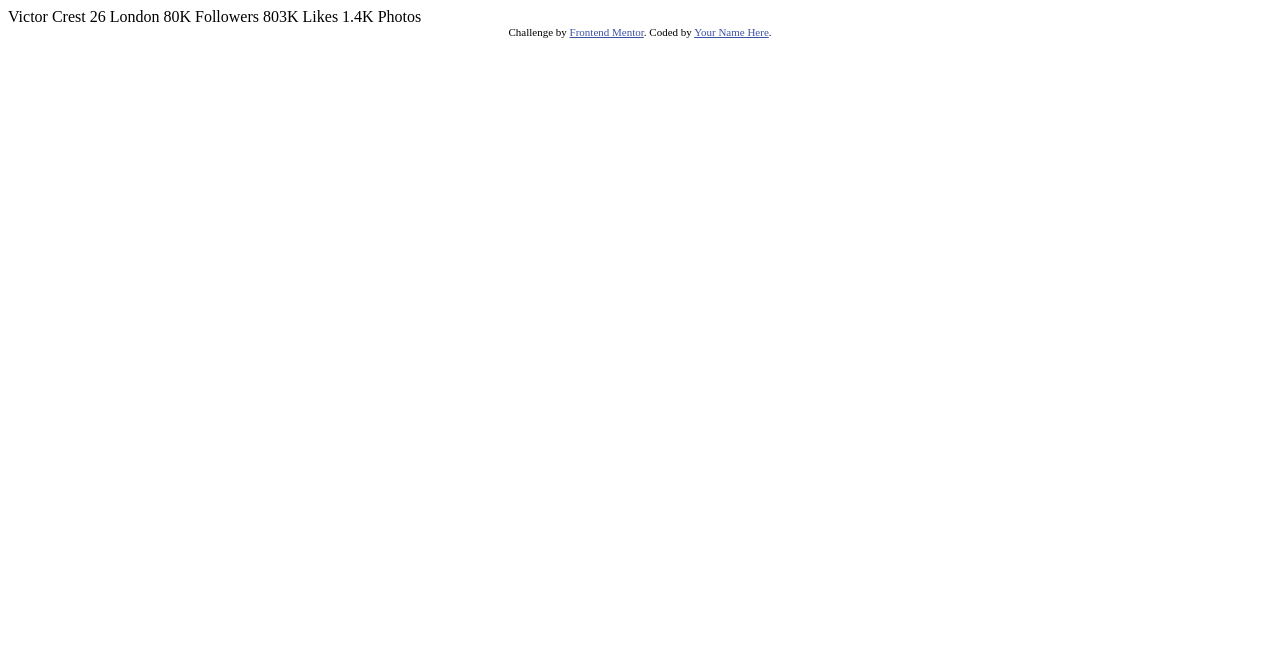
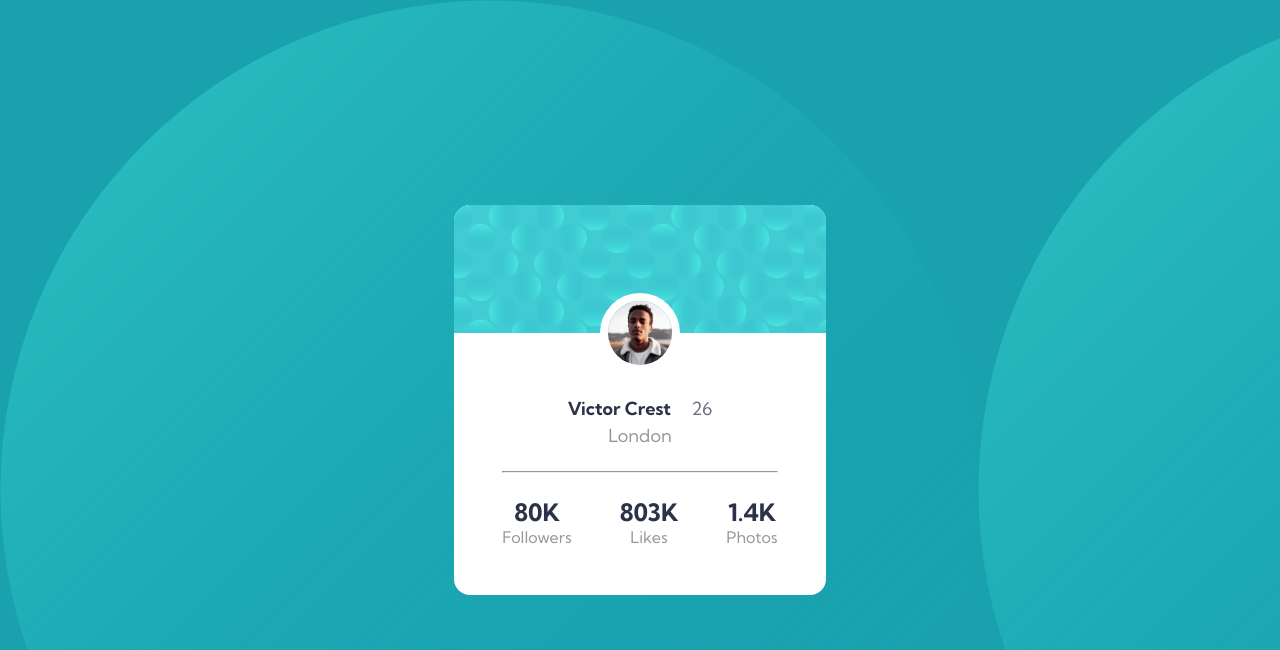
Before and after one commit to long-1810/profile-card, a plain HTML site: page index.html in a window 1280 px wide. Drawn offline with Linux system fonts and the light colour scheme.

Commit message:
Add files

```diff
--- a/index.html
+++ b/index.html
@@ -8,28 +8,40 @@
 
   <title>Frontend Mentor | Profile card component</title>
 
-  <!-- Feel free to remove these styles or customise in your own stylesheet 👍 -->
-  <style>
-    .attribution { font-size: 11px; text-align: center; }
-    .attribution a { color: hsl(228, 45%, 44%); }
-  </style>
+  <link rel="stylesheet" href="./style.css">
+  <link rel="preconnect" href="https://fonts.googleapis.com">
+<link rel="preconnect" href="https://fonts.gstatic.com" crossorigin>
+<link href="https://fonts.googleapis.com/css2?family=Kumbh+Sans:wght@400;700&display=swap" rel="stylesheet">
 </head>
 <body>
-  Victor Crest
-  26
-  London
+  <div class="container">
+    <h1 class="sr-only">Profile Card Component</h1>
+    <div class="banner">
+      <img src="./images/image-victor.jpg" alt="Avatar" class="avatar">
+    </div>
+    <main>
+      <div class="info">
+        <p class="name">Victor Crest</p>
+        <p class="age">26</p>
+        <p class="location">London</p>
+      </div>
+      <hr>
+      <div class="stats">
+        <div class="stat">
+          <p class="number">80K</p>
+          <p class="label">Followers</p>
+        </div>
+        <div class="stat">
+          <p class="number">803K</p>
+          <p class="label">Likes</p>
+        </div>
+        <div class="stat">
+          <p class="number">1.4K</p>
+          <p class="label">Photos</p>
+        </div>
+      </div>
+    </main>
 
-  80K
-  Followers
-
-  803K
-  Likes
-
-  1.4K
-  Photos
-  <div class="attribution">
-    Challenge by <a href="https://www.frontendmentor.io?ref=challenge" target="_blank">Frontend Mentor</a>.
-    Coded by <a href="#">Your Name Here</a>.
   </div>
 </body>
 </html>
--- /dev/null
+++ b/style.css
@@ -0,0 +1,85 @@
+* {
+    margin: 0;
+    padding: 0;
+    box-sizing: border-box;
+}
+body {
+    background: url("./images/bg-pattern-bottom.svg");
+    background-color: hsl(185, 75%, 39%);
+    width: 100vw;
+    height: 100vh;
+    display: grid;
+    place-items: center;
+    font-family: 'Kumbh Sans', sans-serif;
+    font-size: 18px;
+    font-weight: 400;
+}
+.sr-only {
+    position: absolute;
+    left: -9999px;
+}
+.container {
+    border-radius: 1rem;
+    background-color: hsl(0, 0%, 100%);
+}
+.banner {
+    position: relative;
+    /* width: 30rem; */
+    min-height: 8rem;
+    background: url("./images/bg-pattern-card.svg");
+    border-radius: 1rem 1rem 0 0;
+}
+.avatar {
+    width: 5rem;
+    height:5rem;
+    border-radius: 50%;
+    border: 0.5rem solid hsl(0, 0%, 100%);
+    position: absolute;
+    bottom: 0;
+    left: 50%;
+    transform: translate(-50%, 50%);
+}
+main {
+    margin-top: 1rem;
+    padding: 3rem;
+    text-align: center;
+    display: flex;
+    flex-direction: column;
+    justify-content: center;
+}
+.name {
+    color: hsl(229, 23%, 23%);
+    font-weight: 700;
+    display: inline-block;
+}
+.age {
+    color: hsl(227, 10%, 46%);
+    display: inline-block;
+    margin-left: 1rem;
+}
+.location {
+    color: hsl(0, 0%, 59%);
+    margin-top: 0.25rem;
+}
+
+hr {
+    margin-block: 1.5rem;
+    width: 100%;
+    border-top: 1px solid hsl(0, 0%, 59%);
+}
+
+.stats {
+    display: flex;
+    justify-content: center;
+    align-items: center;
+    gap: 3rem;
+}
+.number {
+    color:hsl(229, 23%, 23%);
+    font-weight: 700;
+    font-size: 1.5rem;
+}
+.label {
+    color:hsl(0, 0%, 59%);
+    font-size: 1rem;
+}
```
Also changed, not shown: 1 other file.
